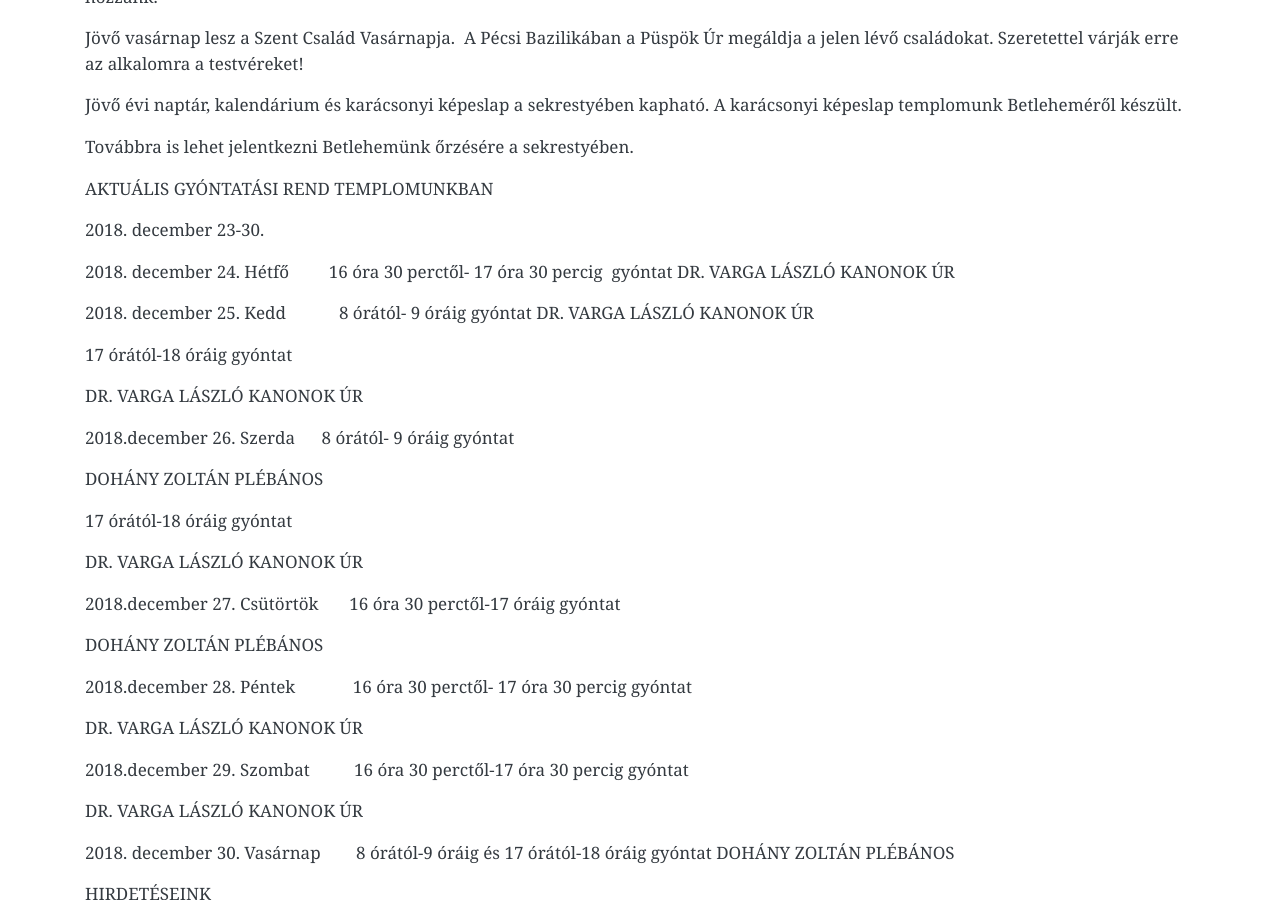
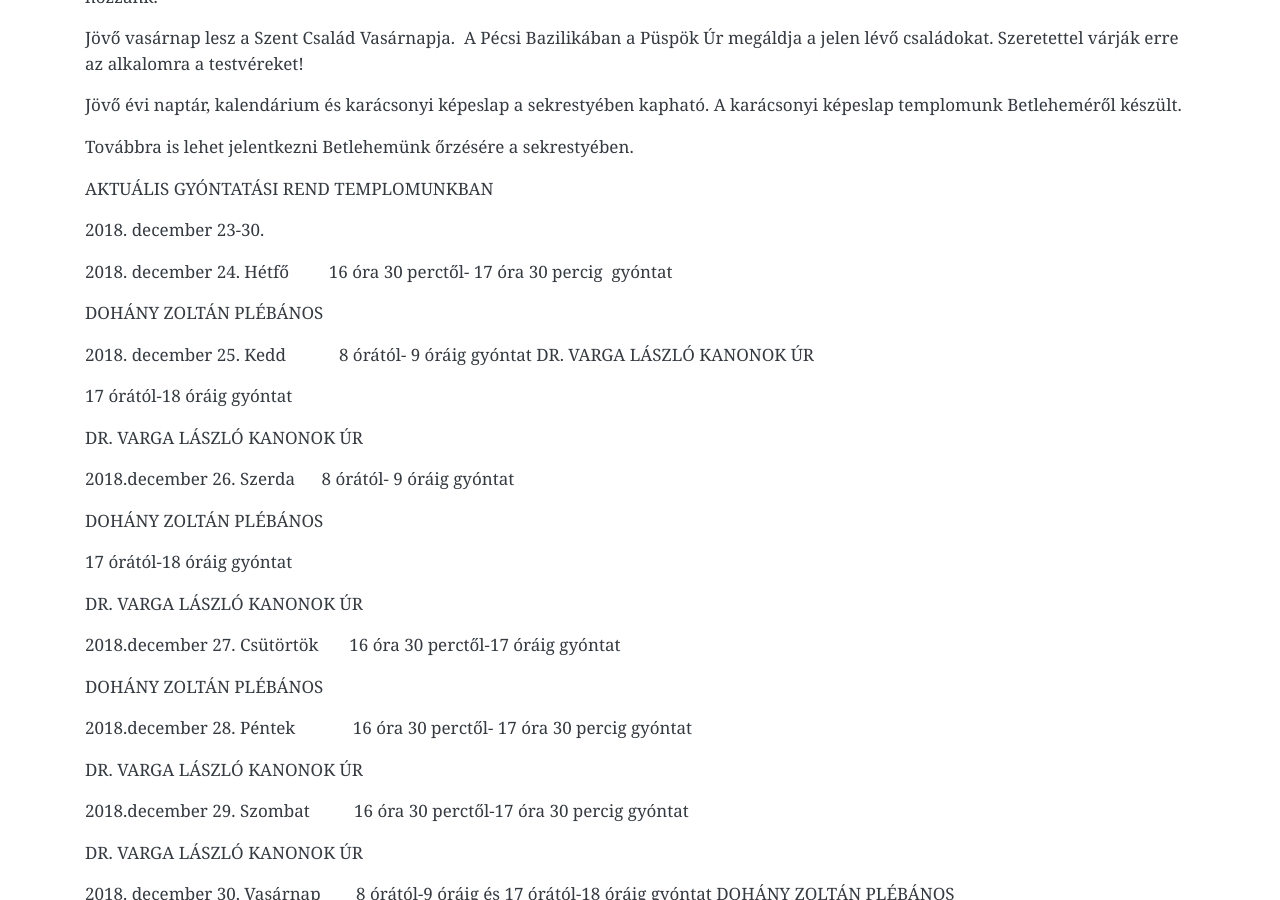
Before and after one commit to pecsi-ferences/pecsi-ferences.github.io, a Jekyll site: the page built from hirdeteseink.md, in a window 1280 px wide and 900 px high, scrolled down 371 px. Built offline with Jekyll 4.4.1, drawn with Linux system fonts in a browser that asks for light colours; nearby versions of some CDN libraries.

Commit message:
Update from Forestry.io - Updated hirdeteseink.md

```diff
--- a/hirdeteseink.md
+++ b/hirdeteseink.md
@@ -27,7 +27,9 @@ AKTUÁLIS GYÓNTATÁSI REND TEMPLOMUNKBAN
 
 2018\. december 23-30.
 
-2018\. december 24. Hétfő                                                     16 óra 30 perctől- 17 óra 30 percig  gyóntat                      DR. VARGA LÁSZLÓ KANONOK ÚR
+2018\. december 24. Hétfő                                                     16 óra 30 perctől- 17 óra 30 percig  gyóntat
+
+DOHÁNY ZOLTÁN PLÉBÁNOS
 
 2018\. december 25. Kedd            8 órától- 9 óráig gyóntat DR. VARGA LÁSZLÓ KANONOK ÚR
 
```
